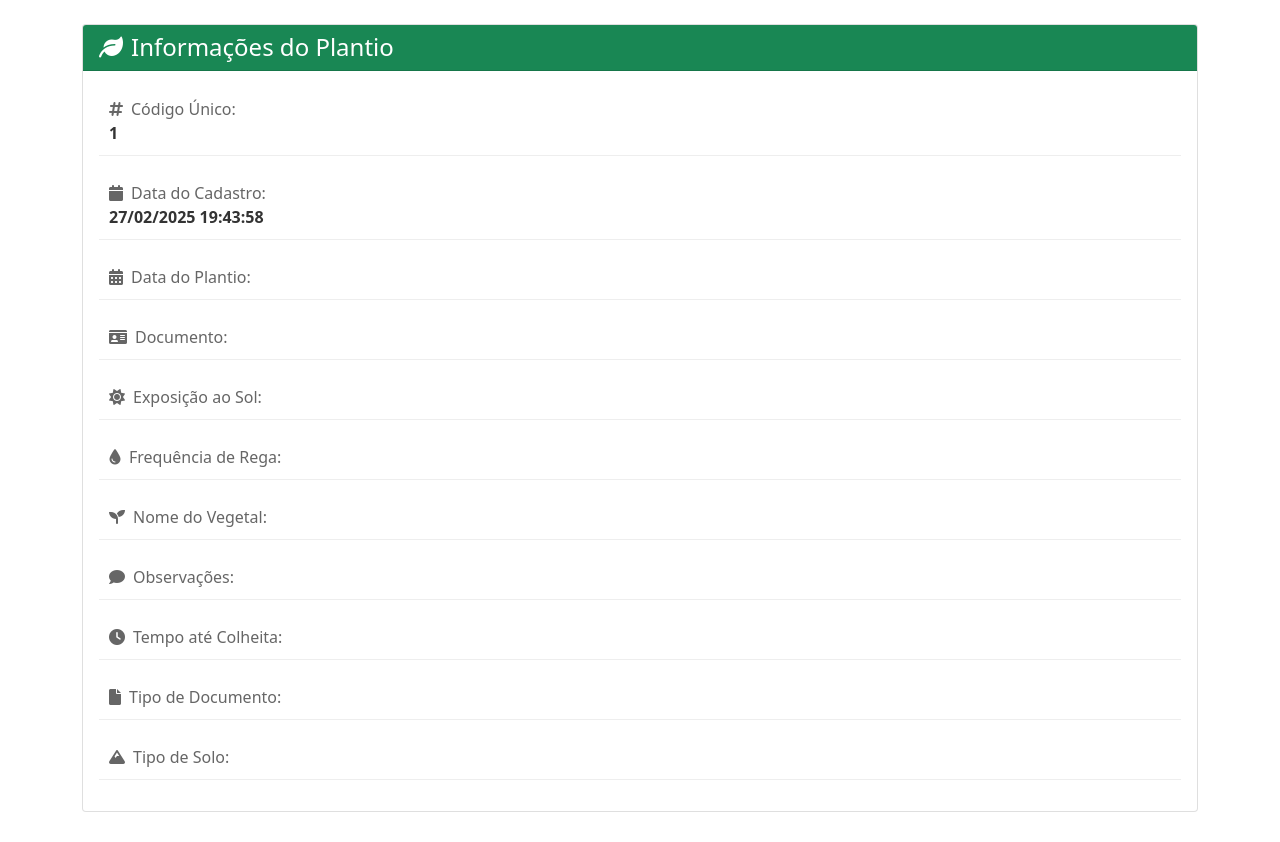
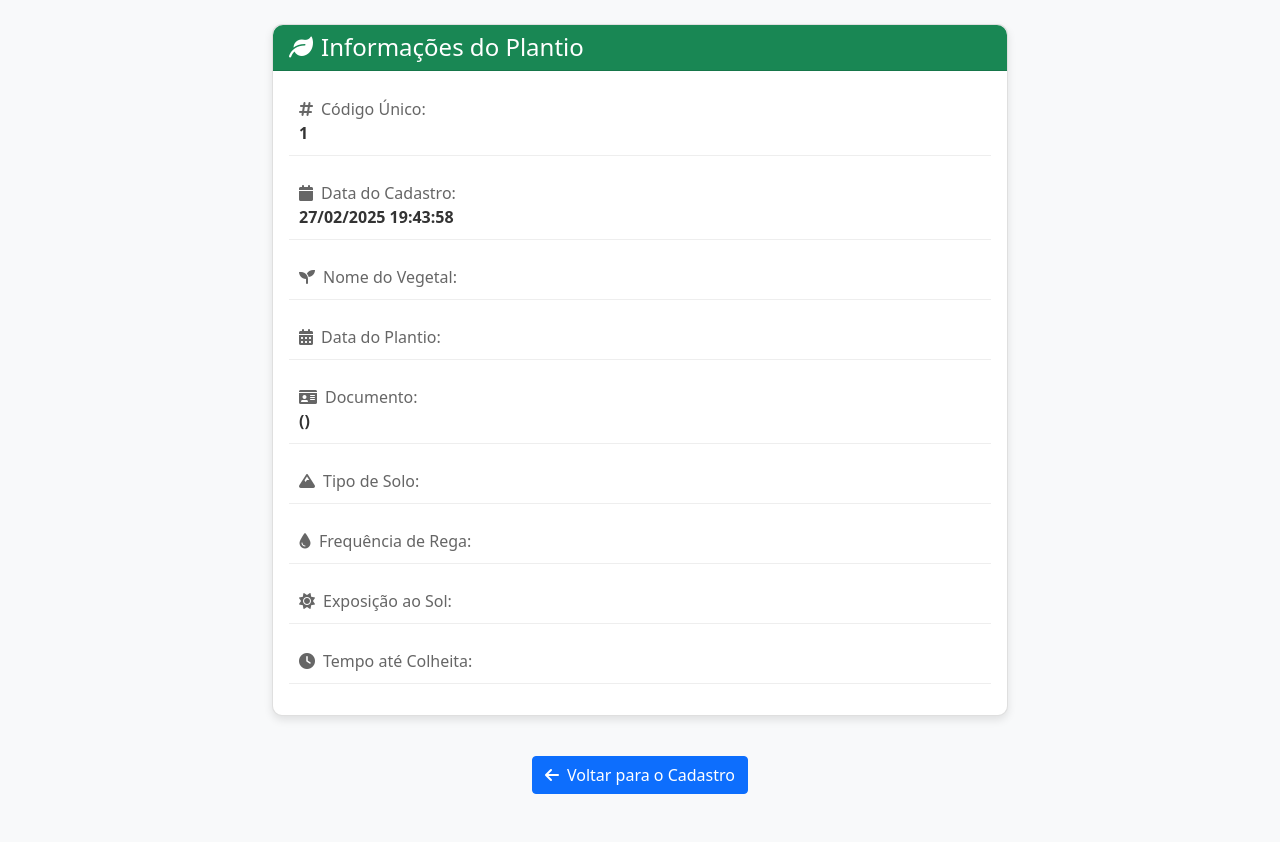
Before and after one commit to GhostZer08/plantio_info, a Flask app: page /plantio/1 in a window 1280 px wide. Before the commit the page ends 812 px from the top, so only its background shows below. Run offline with Flask 3, Linux system fonts and the light colour scheme; some libraries are stand-ins or nearby versions.

Commit message:
Melhora a página de visualização do plantio para exibição após leitura do QR code

```diff
--- a/templates/visualizar_plantio.html
+++ b/templates/visualizar_plantio.html
@@ -3,10 +3,13 @@
 <head>
     <meta charset="UTF-8">
     <meta name="viewport" content="width=device-width, initial-scale=1.0">
-    <title>Visualizar Plantio</title>
+    <title>Visualizar Plantio - SIBLAM</title>
     <link href="https://cdn.jsdelivr.net/npm/bootstrap@5.1.3/dist/css/bootstrap.min.css" rel="stylesheet">
     <link href="https://cdnjs.cloudflare.com/ajax/libs/font-awesome/6.0.0/css/all.min.css" rel="stylesheet">
     <style>
+        body {
+            background-color: #f8f9fa;
+        }
         .info-item {
             margin-bottom: 15px;
             padding: 10px;
@@ -20,10 +23,23 @@
             color: #333;
             font-weight: 600;
         }
+        .card {
+            border-radius: 10px;
+            box-shadow: 0 4px 8px rgba(0,0,0,0.1);
+            margin-bottom: 20px;
+        }
+        .card-header {
+            border-radius: 10px 10px 0 0 !important;
+        }
+        .btn-voltar {
+            margin-top: 20px;
+        }
     </style>
 </head>
 <body>
-    <div class="container mt-4">
+    <div class="container mt-4 mb-5">
+        <div class="row justify-content-center">
+            <div class="col-md-8">
                 <div class="card">
                     <div class="card-header bg-success text-white">
                         <h4 class="mb-0"><i class="fas fa-leaf me-2"></i>Informações do Plantio</h4>
@@ -38,40 +54,45 @@
                             <div class="info-value">{{ info.data_cadastro }}</div>
                         </div>
                         <div class="info-item">
+                            <div class="info-label"><i class="fas fa-seedling me-2"></i>Nome do Vegetal:</div>
+                            <div class="info-value">{{ info.nome_vegetal }}</div>
+                        </div>
+                        <div class="info-item">
                             <div class="info-label"><i class="fas fa-calendar-alt me-2"></i>Data do Plantio:</div>
                             <div class="info-value">{{ info.data_plantio }}</div>
                         </div>
                         <div class="info-item">
                             <div class="info-label"><i class="fas fa-id-card me-2"></i>Documento:</div>
-                    <div class="info-value">{{ info.documento }}</div>
+                            <div class="info-value">{{ info.documento }} ({{ info.tipo_documento }})</div>
+                        </div>
+                        <div class="info-item">
+                            <div class="info-label"><i class="fas fa-mountain me-2"></i>Tipo de Solo:</div>
+                            <div class="info-value">{{ info.tipo_solo }}</div>
+                        </div>
+                        <div class="info-item">
+                            <div class="info-label"><i class="fas fa-tint me-2"></i>Frequência de Rega:</div>
+                            <div class="info-value">{{ info.frequencia_rega }}</div>
                         </div>
                         <div class="info-item">
                             <div class="info-label"><i class="fas fa-sun me-2"></i>Exposição ao Sol:</div>
                             <div class="info-value">{{ info.exposicao_sol }}</div>
                         </div>
                         <div class="info-item">
-                    <div class="info-label"><i class="fas fa-tint me-2"></i>Frequência de Rega:</div>
-                    <div class="info-value">{{ info.frequencia_rega }}</div>
+                            <div class="info-label"><i class="fas fa-clock me-2"></i>Tempo até Colheita:</div>
+                            <div class="info-value">{{ info.tempo_colheita }}</div>
                         </div>
-                <div class="info-item">
-                    <div class="info-label"><i class="fas fa-seedling me-2"></i>Nome do Vegetal:</div>
-                    <div class="info-value">{{ info.nome_vegetal }}</div>
-                </div>
+                        {% if info.observacoes %}
                         <div class="info-item">
                             <div class="info-label"><i class="fas fa-comment me-2"></i>Observações:</div>
                             <div class="info-value">{{ info.observacoes }}</div>
                         </div>
-                <div class="info-item">
-                    <div class="info-label"><i class="fas fa-clock me-2"></i>Tempo até Colheita:</div>
-                    <div class="info-value">{{ info.tempo_colheita }}</div>
+                        {% endif %}
                     </div>
-                <div class="info-item">
-                    <div class="info-label"><i class="fas fa-file me-2"></i>Tipo de Documento:</div>
-                    <div class="info-value">{{ info.tipo_documento }}</div>
                 </div>
-                <div class="info-item">
-                    <div class="info-label"><i class="fas fa-mountain me-2"></i>Tipo de Solo:</div>
-                    <div class="info-value">{{ info.tipo_solo }}</div>
+                <div class="text-center">
+                    <a href="/" class="btn btn-primary btn-voltar">
+                        <i class="fas fa-arrow-left me-2"></i>Voltar para o Cadastro
+                    </a>
                 </div>
             </div>
         </div>
```
Lines whose indentation alone changed are shown as unchanged.
